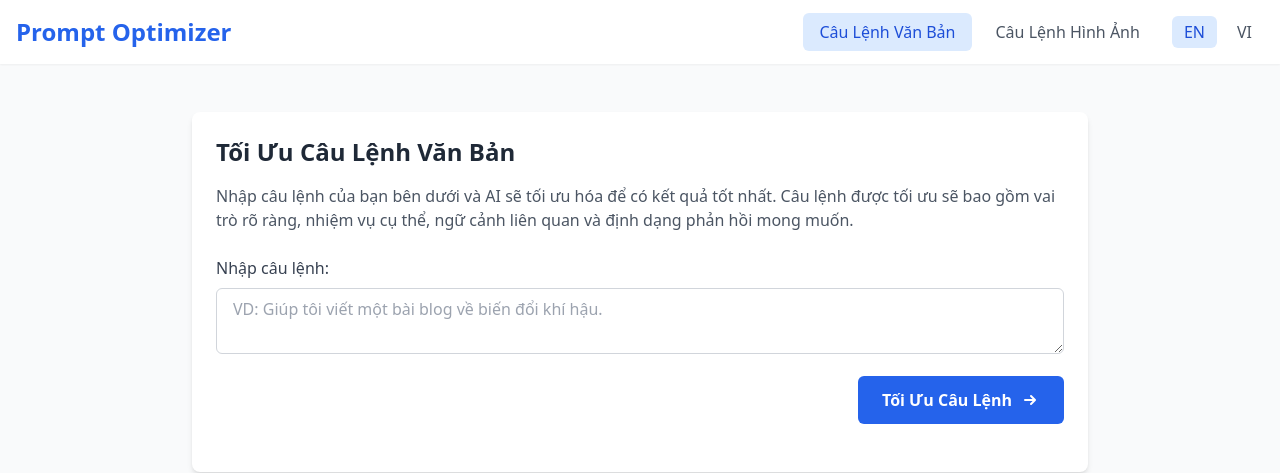
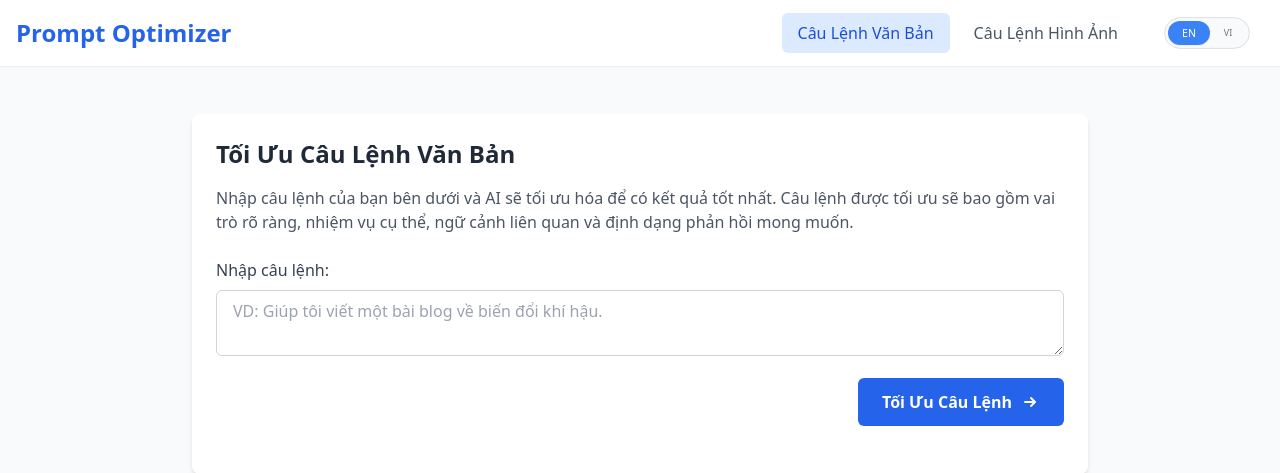
Before and after one commit to khaibaodai/Prompt-Optimizer, a Flask app: page / in a window 1280 px wide. Shown: the top 473 px of the page. Run offline with Flask 3, Linux system fonts and the light colour scheme; some libraries are stand-ins or nearby versions.

Commit message:
change language toggle style

```diff
--- a/helpers.py
+++ b/helpers.py
@@ -9,8 +9,8 @@ _ = load_dotenv(find_dotenv())
 # Set up model and system prompt
 MODEL = "gemini-2.0-flash"
 SYSTEM_INSTRUCTION = """
-If user's prompt is in Vietnamese, your response should be in Vietnamese.
-If user's prompt is in English, your response should be in English.
+If user's prompt has some Vietnamese words in it, your response must be in Vietnamese.
+If user's prompt is all in English, your response should be in English.
 Your response will be the optimized prompt only."""
 
 def get_response(prompt):
--- a/templates/partials/header.html
+++ b/templates/partials/header.html
@@ -1,27 +1,44 @@
 <header class="bg-white shadow-sm">
-    <div class="container mx-auto px-4 py-4">
+    <div class="container mx-auto px-4 py-3">
         <div class="flex flex-col md:flex-row justify-between items-center">
+            <!-- Logo -->
             <div class="flex items-center">
                 <a href="{{ url_for('home') }}" class="flex items-center">
-                    <span class="text-2xl font-bold text-blue-600">Prompt Optimizer</span>
+                    <span class="text-xl md:text-2xl font-bold text-blue-600">Prompt Optimizer</span>
                 </a>
             </div>
-            <nav class="mt-4 md:mt-0 flex items-center space-x-4">
-                <ul class="flex space-x-2">
+
+            <!-- Navigation -->
+            <nav class="w-full md:w-auto flex flex-col md:flex-row items-center space-y-3 md:space-y-0 md:space-x-4 mt-4 md:mt-0">
+                <ul class="flex justify-center w-full md:w-auto space-x-2">
                     <li>
-                        <a href="{{ url_for('home') }}" class="px-4 py-2 rounded-md {% if request.path == url_for('home') %}bg-blue-100 text-blue-700 font-medium{% else %}text-gray-600 hover:bg-gray-100{% endif %} transition-colors">
+                        <a href="{{ url_for('home') }}" class="block px-4 py-2 rounded-md text-center {% if request.path == url_for('home') %}bg-blue-100 text-blue-700 font-medium{% else %}text-gray-600 hover:bg-gray-100{% endif %} transition-colors">
                             {{ t("text_prompt") }}
                         </a>
                     </li>
                     <li>
-                        <a href="{{ url_for('image_prompt') }}" class="px-4 py-2 rounded-md {% if request.path == url_for('image_prompt') %}bg-blue-100 text-blue-700 font-medium{% else %}text-gray-600 hover:bg-gray-100{% endif %} transition-colors">
+                        <a href="{{ url_for('image_prompt') }}" class="block px-4 py-2 rounded-md text-center {% if request.path == url_for('image_prompt') %}bg-blue-100 text-blue-700 font-medium{% else %}text-gray-600 hover:bg-gray-100{% endif %} transition-colors">
                             {{ t("image_prompt") }}
                         </a>
                     </li>
                 </ul>
-                <div class="flex space-x-2">
-                    <a href="{{ url_for('change_language', language='en') }}" class="px-3 py-1 rounded-md {% if session.get('language', 'en') == 'en' %}bg-blue-100 text-blue-700{% else %}text-gray-600 hover:bg-gray-100{% endif %}">EN</a>
-                    <a href="{{ url_for('change_language', language='vi') }}" class="px-3 py-1 rounded-md {% if session.get('language') == 'vi' %}bg-blue-100 text-blue-700{% else %}text-gray-600 hover:bg-gray-100{% endif %}">VI</a>
+
+                <!-- Language toggle -->
+                <div class="flex justify-center scale-75 md:scale-75">
+                    <div class="relative inline-flex items-center border border-gray-300 rounded-full p-1 bg-gray-50">
+                        <a href="{{ url_for('change_language', language='en') }}" class="relative z-10 flex items-center justify-center w-14 h-8 text-sm font-medium transition-all duration-200 ease-in-out {% if session.get('language', 'en') == 'en' %}text-white{% else %}text-gray-500{% endif %}">
+                            {% if session.get('language', 'en') == 'en' %}
+                            <span class="absolute inset-0 bg-blue-500 rounded-full shadow-sm"></span>
+                            {% endif %}
+                            <span class="relative z-20">EN</span>
+                        </a>
+                        <a href="{{ url_for('change_language', language='vi') }}" class="relative z-10 flex items-center justify-center w-12 h-7 text-xs font-medium transition-all duration-200 ease-in-out {% if session.get('language') == 'vi' %}text-white{% else %}text-gray-500{% endif %}">
+                            {% if session.get('language') == 'vi' %}
+                            <span class="absolute inset-0 bg-blue-500 rounded-full shadow-sm"></span>
+                            {% endif %}
+                            <span class="relative z-20">VI</span>
+                        </a>
+                    </div>
                 </div>
             </nav>
         </div>
```
